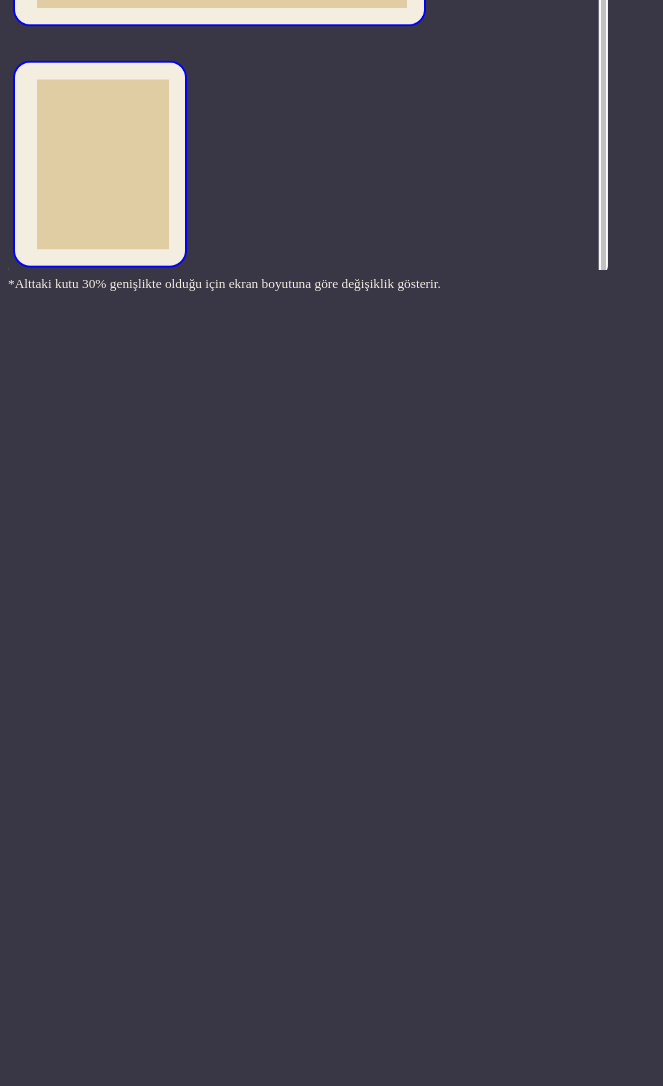
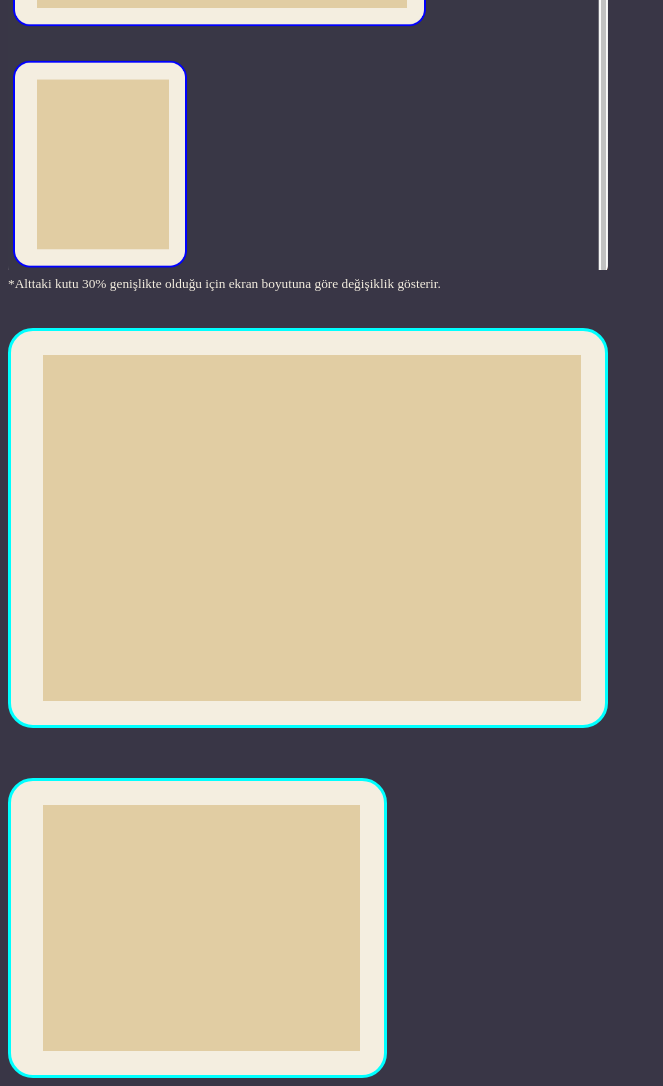
Before and after one commit to LeDauphinn/ojs-css-hw2, a plain HTML site: page index.html in a window 1280 px wide. Shown: the part 1216-2302 px from the top of the page, without its empty margins (0-663 px from the left). Before the commit the page ends 1516 px from the top, so only its background shows below. Drawn offline with Linux system fonts and the light colour scheme.

Commit message:
ödev bitti

```diff
--- a/index.html
+++ b/index.html
@@ -45,9 +45,9 @@
     <!-- Buraya listeleyelim: -->
     <ul>
       <li>inherit: parent tagin stilini alır</li>
-      <li>initial: sistemin default stilini alır</li>
+      <li>initial: sayfanın (sistemin) default tanımlanmış stilini alır</li>
       <li>unset: parentta stil varsa onu alır (inherit), yoksa default değere initialize eder (initial)</li>
-      <li></li>
+      <li>revert: developer'ın yazdıklarından broswer default değerlerine çevirmek için kullanılır</li>
     </ul>
     <br />
     <h2>3. Görev</h2>
@@ -93,5 +93,19 @@
       gösterir.
     </small>
     <!-- 3. görevin çözümünü burada yapabiliriz -->
+    <br>
+    <br>
+    <br>
+    <div class="common top-container">
+      <div class="inner-div-1">
+
+      </div>
+    </div>
+    <div class="common bottom-container">
+      <div class="inner-div-1">
+
+      </div>
+    </div>
+
   </body>
 </html>
--- a/style.css
+++ b/style.css
@@ -10,7 +10,8 @@ body {
   color: #f4eee0;
 }
 
-ul li:not(:last-child), ol li:not(:last-child) {
+ul li:not(:last-child),
+ol li:not(:last-child) {
   margin-bottom: 5px;
 }
 
@@ -38,6 +39,40 @@ YUKARIDAKİ KODLARI DEĞİŞTİRMEMELİSİNİZ.
 BURADAN AŞAĞIYA ÇÖZÜMÜNÜZÜ YAZABİLİRSİNİZ.
 -------------------------------------------
 */
-ul.task-1-list li span {
+* {
+  box-sizing: border-box;
+}
+
+ul.task-1-list li#third-item span {
   color: inherit !important;
 }
+
+.common {
+  background-color: #f4eee0;
+  border: 3px solid cyan;
+  padding: 1.5rem 1.5rem 1.5rem 2rem;
+  border-radius: 25px;
+}
+
+.top-container {
+  margin-bottom: 50px;
+  width: 600px;
+  height: 400px;
+}
+
+.bottom-container {
+  width: 30%;
+  height: 300px;
+}
+
+.inner-div-1 {
+  background-color: #e1cda3;
+  width: 100%;
+  height: 100%;
+}
+
+/* .inner-div-2 {
+  background-color: #e1cda3;
+  width: 100%;
+  height: 100%;
+} duplicate code!!*/
```
